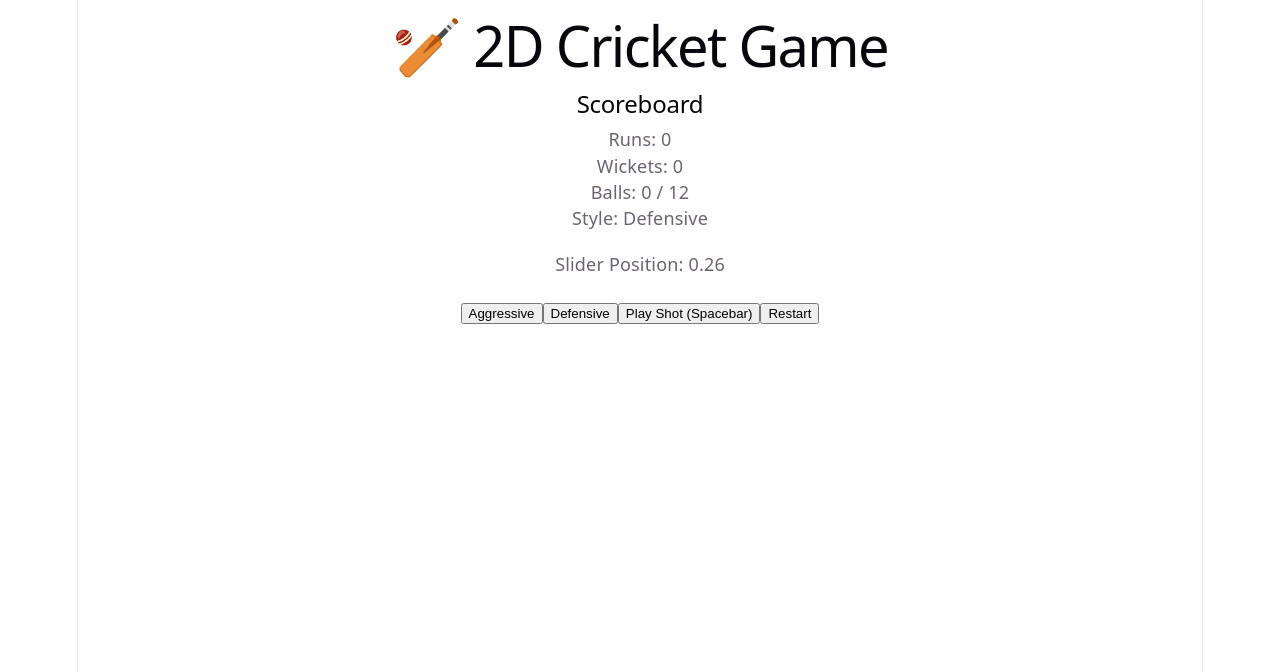
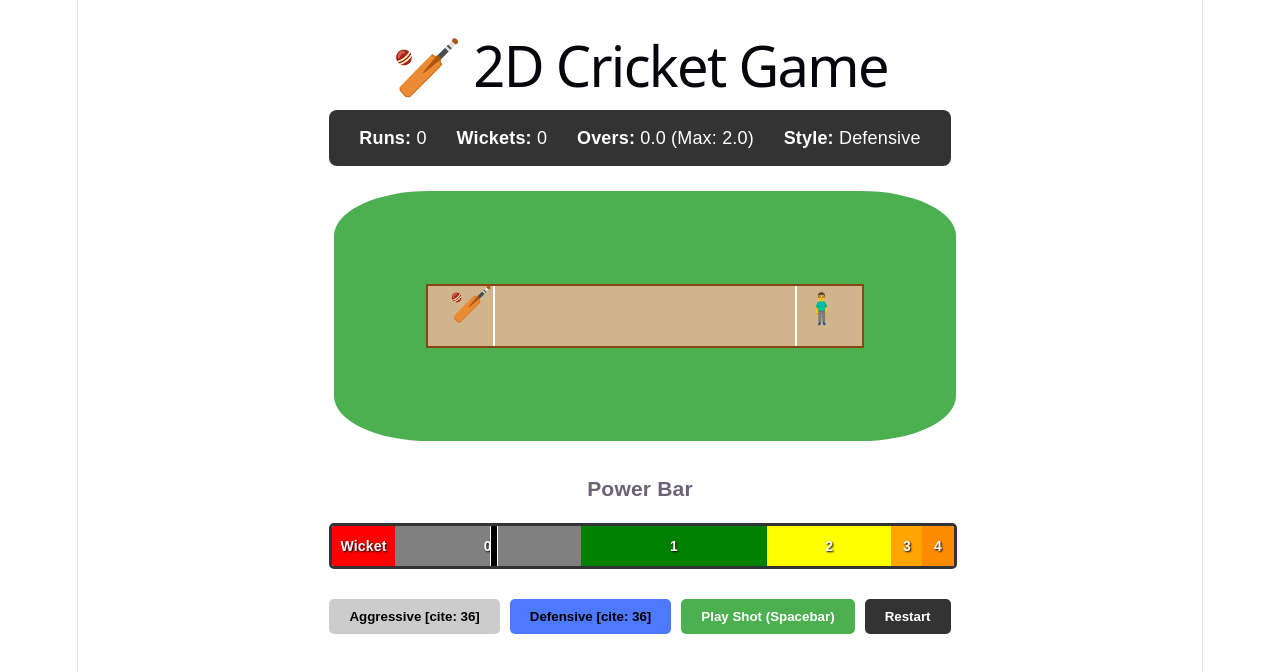
Before and after one commit to Harris-05/Web-Cricket-Game, a React (Vite) app: page / in a window 1280 px wide. Shown: the top 672 px of the page. Built offline with nearby package versions, Linux system fonts and the light colour scheme.

Commit message:
Power Probabilty Bar Added

```diff
--- a/src/App.jsx
+++ b/src/App.jsx
@@ -1,5 +1,6 @@
 import { useState, useEffect, useRef } from "react";
 
+// 1. Define Probabilities [cite: 41, 42]
 const PROBABILITIES = {
   Aggressive: [
     { outcome: "Wicket", prob: 0.40, color: "red" },
@@ -31,9 +32,14 @@ function App() {
   const [gameOver, setGameOver] = useState(false);
   const [lastAction, setLastAction] = useState("");
 
+  // Animation States
+  const [isAnimating, setIsAnimating] = useState(false);
+  const [isBatting, setIsBatting] = useState(false);
+
   const sliderDirection = useRef(1);
-  const playButtonRef = useRef(null); // <-- Added Ref for the button
+  const playButtonRef = useRef(null);
 
+  // Moving Slider Logic [cite: 45]
   useEffect(() => {
     if (gameOver) return;
 
@@ -59,7 +65,7 @@ function App() {
     const handleKeyDown = (e) => {
       if (e.code === "Space") {
         e.preventDefault();
-        if (playButtonRef.current && !gameOver) {
+        if (playButtonRef.current && !gameOver && !isAnimating) {
           playButtonRef.current.click();
         }
       }
@@ -67,17 +73,18 @@ function App() {
 
     window.addEventListener("keydown", handleKeyDown);
     return () => window.removeEventListener("keydown", handleKeyDown);
-  }, [gameOver]);
+  }, [gameOver, isAnimating]);
 
-  // 3. Play Shot Logic [cite: 46, 78, 80]
+  // Play Shot Logic
   const playShot = () => {
-    if (gameOver) return;
+    if (gameOver || isAnimating) return;
+    setIsAnimating(true); // Start the bowling animation
 
     const currentProbs = PROBABILITIES[style];
     let cumulativeProb = 0;
     let result = "";
 
-    // Determine outcome based on slider position [cite: 80]
+    // Determine outcome based strictly on slider position [cite: 46, 47]
     for (let segment of currentProbs) {
       cumulativeProb += segment.prob;
       if (sliderPos <= cumulativeProb) {
@@ -86,8 +93,18 @@ function App() {
       }
     }
 
-    setLastAction(`You scored: ${result}`);
-    processOutcome(result);
+    // Trigger Batting Swing just before the ball reaches the batsman
+    setTimeout(() => {
+      setIsBatting(true);
+    }, 400);
+
+    // End animation and process the result
+    setTimeout(() => {
+      setIsAnimating(false);
+      setIsBatting(false);
+      setLastAction(`Outcome: ${result}`);
+      processOutcome(result);
+    }, 700);
   };
 
   const processOutcome = (result) => {
@@ -105,51 +122,157 @@ function App() {
       setRuns(newRuns);
     }
 
-    // Game Progression Logic: 2 overs (12 balls) or 2 wickets [cite: 51, 52, 53, 83, 84]
+    // Game Progression Logic [cite: 51, 52, 53]
     if (newBalls >= 12 || newWickets >= 2) {
       setGameOver(true);
       setLastAction(`Game Over! Final Score: ${newRuns}/${newWickets}`);
     }
   };
 
+  // Restart Option [cite: 54]
   const handleRestart = () => {
-    setRuns(0);             // [cite: 55]
-    setWickets(0);          // [cite: 56]
-    setBalls(0);            // [cite: 57]
-    setStyle("Defensive");  // [cite: 58]
+    setRuns(0);
+    setWickets(0);
+    setBalls(0);
+    setStyle("Defensive");
     setGameOver(false);
     setLastAction("");
     setSliderPos(0);
+    setIsAnimating(false);
+    setIsBatting(false);
   };
 
   return (
-    <div className="container">
-      <h1>🏏 2D Cricket Game</h1>
+    <div className="container" style={{ fontFamily: "sans-serif", padding: "20px", maxWidth: "800px", margin: "0 auto" }}>
+      <h1 style={{ textAlign: "center" }}>🏏 2D Cricket Game</h1>
 
-      <div className="scoreboard">
-        <h2>Scoreboard</h2>
-        <p>Runs: {runs}</p>
-        <p>Wickets: {wickets}</p>
-        <p>Balls: {balls} / 12</p>
-        <p>Style: {style}</p>
+      {/* Scoreboard [cite: 33, 34, 35] */}
+      <div className="scoreboard" style={{ display: "flex", justifyContent: "space-around", backgroundColor: "#333", color: "white", padding: "15px", borderRadius: "8px", marginBottom: "20px" }}>
+        <p><strong>Runs:</strong> {runs}</p>
+        <p><strong>Wickets:</strong> {wickets}</p>
+        <p><strong>Overs:</strong> {Math.floor(balls / 6)}.{balls % 6} (Max: 2.0)</p>
+        <p><strong>Style:</strong> {style}</p>
       </div>
 
-      <div style={{ margin: "20px 0" }}>
-        <p>Slider Position: {sliderPos.toFixed(2)}</p>
-        <h3>{lastAction}</h3>
+      {/* 2D Cricket Ground Layout  */}
+      <div style={{
+        width: "100%",
+        height: "250px",
+        backgroundColor: "#4CAF50", // Grass Green
+        borderRadius: "100px / 50px", // Oval boundary look
+        position: "relative",
+        border: "5px solid white",
+        display: "flex",
+        alignItems: "center",
+        justifyContent: "center",
+        overflow: "hidden"
+      }}>
+        {/* Pitch Area */}
+        <div style={{
+          width: "70%",
+          height: "60px",
+          backgroundColor: "#d2b48c", // Pitch khaki/tan
+          border: "2px solid #8b4513",
+          position: "relative"
+        }}>
+          {/* Crease lines */}
+          <div style={{ position: "absolute", left: "15%", top: "0", bottom: "0", borderLeft: "2px solid white" }} />
+          <div style={{ position: "absolute", right: "15%", top: "0", bottom: "0", borderRight: "2px solid white" }} />
+
+          {/* Batsman & Bat  */}
+          <div style={{
+            position: "absolute",
+            left: "5%",
+            top: "5px",
+            fontSize: "35px",
+            transform: isBatting ? "rotate(-60deg) translateX(-10px)" : "rotate(0deg)", // Batting Animation [cite: 49]
+            transition: "transform 0.15s ease-in-out",
+            zIndex: 2
+          }}>
+            🏏
+          </div>
+
+          {/* Bowler */}
+          <div style={{ position: "absolute", right: "5%", top: "10px", fontSize: "30px" }}>
+            🧍‍♂️
+          </div>
+
+          {/* Ball  */}
+          <div style={{
+            position: "absolute",
+            top: "25px",
+            right: isAnimating ? "85%" : "15%", // Ball travels toward batsman [cite: 48]
+            width: "12px",
+            height: "12px",
+            backgroundColor: "white",
+            borderRadius: "50%",
+            boxShadow: "0 0 3px black",
+            transition: isAnimating ? "right 0.5s linear" : "none", // Smooth bowling animation
+            opacity: (isAnimating || gameOver) ? 1 : 0 // Hide ball when not bowling
+          }} />
+        </div>
       </div>
 
-      <div className="controls">
-        <button onClick={() => setStyle("Aggressive")} disabled={gameOver}>
-          Aggressive
+      {/* Visual Power Bar [cite: 40, 43] */}
+      <div style={{ margin: "30px 0", textAlign: "center" }}>
+        <h3>Power Bar</h3>
+
+        <div style={{
+          position: "relative", width: "100%", height: "40px", display: "flex",
+          border: "3px solid #333", borderRadius: "5px", overflow: "hidden", backgroundColor: "#eee"
+        }}>
+          {/* Mapped Segments [cite: 44] */}
+          {PROBABILITIES[style].map((segment, index) => (
+            <div key={index} style={{
+              width: `${segment.prob * 100}%`,
+              backgroundColor: segment.color,
+              display: "flex", alignItems: "center", justifyContent: "center",
+              color: "white", fontWeight: "bold", fontSize: "14px", textShadow: "1px 1px 2px black"
+            }}>
+              {segment.prob > 0 ? segment.outcome : ""}
+            </div>
+          ))}
+
+          {/* Moving Slider overlay [cite: 45] */}
+          <div style={{
+            position: "absolute", top: "-5px", bottom: "-5px",
+            left: `${sliderPos * 100}%`, width: "6px", backgroundColor: "black",
+            border: "1px solid white", transform: "translateX(-50%)",
+            zIndex: 10, transition: "left 0.05s linear"
+          }} />
+        </div>
+
+        <h2 style={{ marginTop: "20px", color: resultColor(lastAction) }}>{lastAction}</h2>
+      </div>
+
+      {/* Controls */}
+      <div className="controls" style={{ display: "flex", justifyContent: "center", gap: "10px", flexWrap: "wrap" }}>
+        <button
+          onClick={() => setStyle("Aggressive")}
+          disabled={gameOver || isAnimating}
+          style={{ padding: "10px 20px", backgroundColor: style === "Aggressive" ? "#ff4d4d" : "#ccc", border: "none", borderRadius: "5px", cursor: "pointer", fontWeight: "bold" }}
+        >
+          Aggressive [cite: 36]
         </button>
-        <button onClick={() => setStyle("Defensive")} disabled={gameOver}>
-          Defensive
+        <button
+          onClick={() => setStyle("Defensive")}
+          disabled={gameOver || isAnimating}
+          style={{ padding: "10px 20px", backgroundColor: style === "Defensive" ? "#4d79ff" : "#ccc", border: "none", borderRadius: "5px", cursor: "pointer", fontWeight: "bold" }}
+        >
+          Defensive [cite: 36]
         </button>
-        <button ref={playButtonRef} onClick={playShot} disabled={gameOver}>
+        <button
+          ref={playButtonRef}
+          onClick={playShot}
+          disabled={gameOver || isAnimating}
+          style={{ padding: "10px 20px", backgroundColor: "#4CAF50", color: "white", border: "none", borderRadius: "5px", cursor: "pointer", fontWeight: "bold" }}
+        >
           Play Shot (Spacebar)
         </button>
-        <button onClick={handleRestart}>
+        <button
+          onClick={handleRestart}
+          style={{ padding: "10px 20px", backgroundColor: "#333", color: "white", border: "none", borderRadius: "5px", cursor: "pointer", fontWeight: "bold" }}
+        >
           Restart
         </button>
       </div>
@@ -157,4 +280,11 @@ function App() {
   );
 }
 
+// Helper function to color the outcome text
+function resultColor(actionText) {
+  if (actionText.includes("Wicket")) return "red";
+  if (actionText.includes("4") || actionText.includes("6")) return "green";
+  return "#333";
+}
+
 export default App;
```
